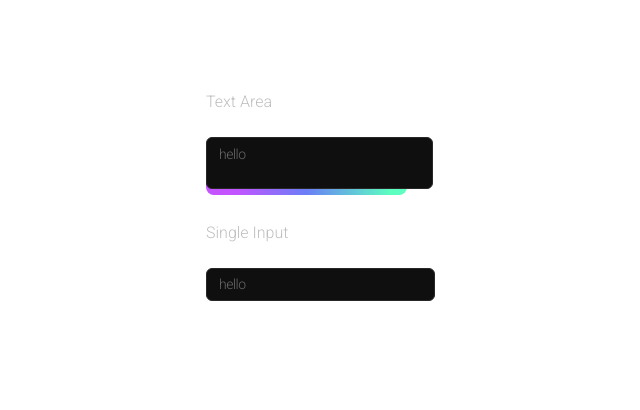
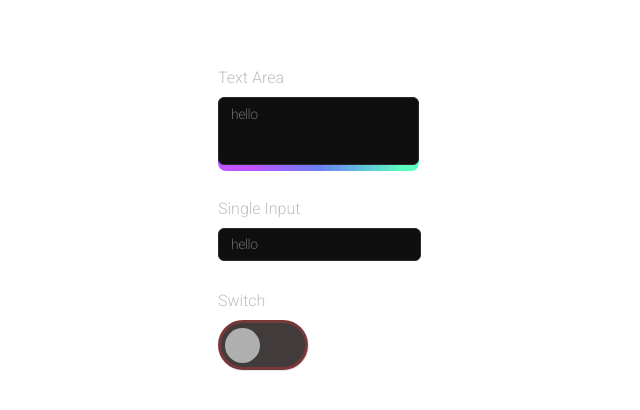
Before and after one commit to J2J-App/frontend, a Next.js app: page /components in a window 1280 px wide. Shown: the top 410 px of the page, without its empty margins (42-682 px from the left). Built offline with nearby package versions, Linux system fonts and the light colour scheme.

Commit message:
Add Switch component to Components page and update TextArea height

```diff
--- a/src/app/components/page.tsx
+++ b/src/app/components/page.tsx
@@ -3,7 +3,7 @@ import "./styles.css"
 
 import TextArea from '@/components/Inputs/TextArea/textarea.tsx';
 import SingleInput from '@/components/Inputs/SingleInput/single-Input.tsx';
-
+import Switch from '@/components/Switch/switch.js';
 
 
 export default function Components() {
@@ -28,10 +28,14 @@ export default function Components() {
         <h3>
             Text Area
         </h3>
-        <TextArea holder="hello" height={1}/>
+        <TextArea holder="hello" height={2}/>
         <h3>
             Single Input
         </h3>
         <SingleInput holder="hello" />
+        <h3>
+            Switch
+        </h3>
+        <Switch/>
     </div>
 }
--- a/src/app/globals.css
+++ b/src/app/globals.css
@@ -1,4 +1,4 @@
-/* :root {
+:root {
   --background: #ffffff;
   --foreground: #171717;
 }
@@ -39,4 +39,4 @@ a {
   html {
     color-scheme: dark;
   }
-} */
+}
--- a/src/components/Switch/switch.js
+++ b/src/components/Switch/switch.js
@@ -10,10 +10,6 @@ export default function Switch(){
             <input className={`${styles.checked}`} type='checkbox'/>
             <span className={`${styles.slider} ${styles.round}`}></span>
         </label>
-        <label className={`${styles.switch}`}>
-            <input className={`${styles.checked}`} type='checkbox'/>
-            <span className={`${styles.slider}`}></span>
-        </label>
     </div>
   );
 };
```
